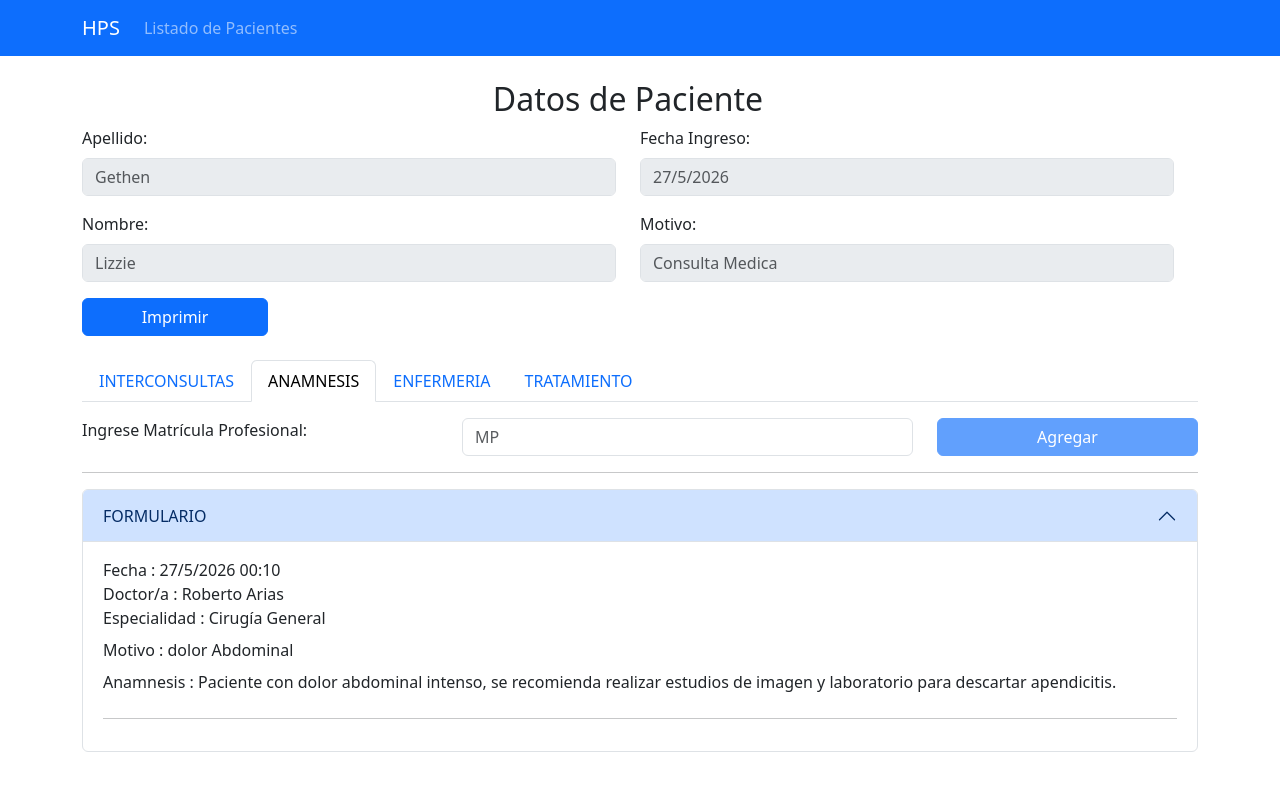
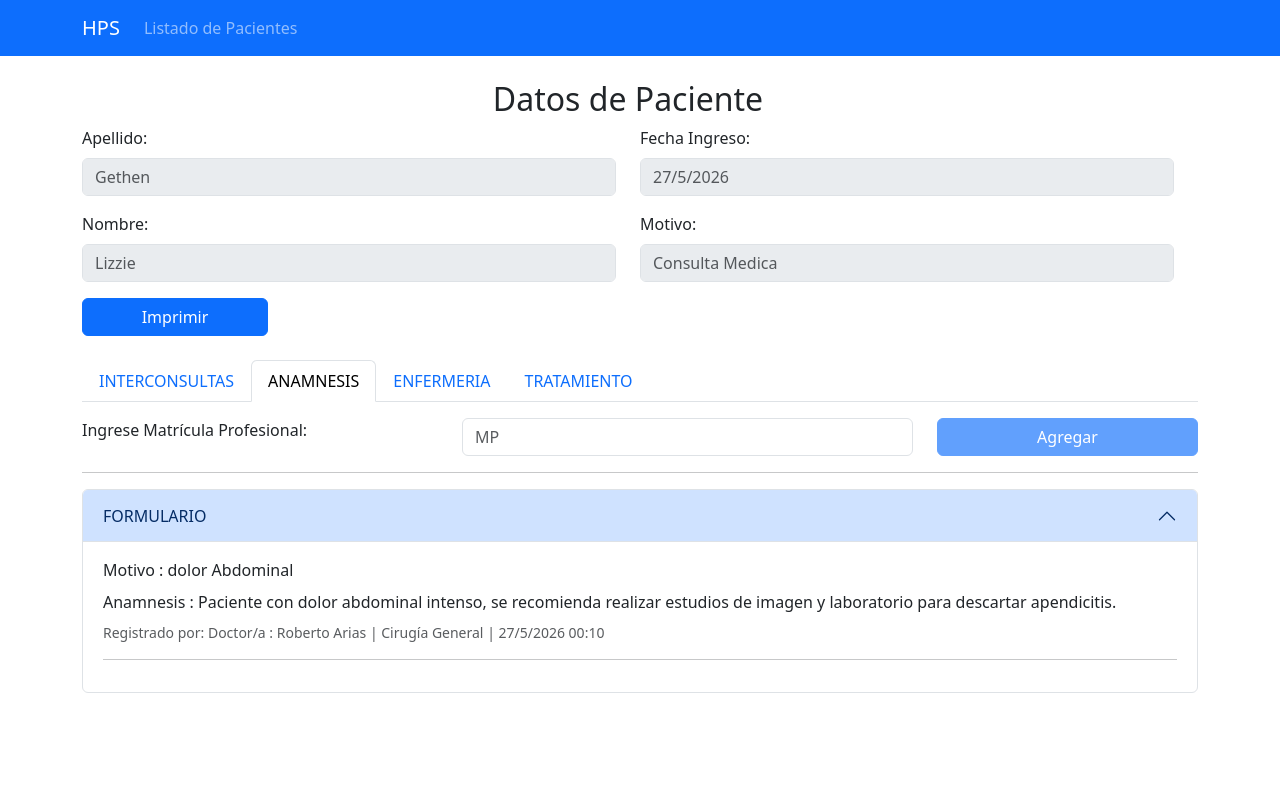
Before and after one commit to fas23/module_guard, a React (Vite) app: page /paciente/1 in a window 1280 px wide. Both pictures are taken after a click on the tab "ANAMNESIS". Shown: the top 790 px of the page. Built offline with nearby package versions, Linux system fonts and the light colour scheme.

Commit message:
update files database, and formanamnesis

```diff
--- a/src/data/dataBase.js
+++ b/src/data/dataBase.js
@@ -146,8 +146,11 @@ const data = {
       id: 1,
       idPaciente: 1,
       idDoctor: 1,
+      controlSignosVitales: "TA 120/80 - FC 72",
+      dieta: "Hiposódica",
       name_doctor: "Roberto",
       surname_doctor: "Arias",
+      medicationId: "1",
       medication: "Propofol",
       description: "Anestésico utilizado durante el procedimiento.",
       today: today,
--- a/src/presentation/components/FormAnamnesis.jsx
+++ b/src/presentation/components/FormAnamnesis.jsx
@@ -24,7 +24,7 @@ const FormAnamnesis = ({ listAnamnesis, idPac, profession, printRef }) => {
                 .map((anam, index) => (
                   <React.Fragment key={`${anam.id}-${index}`}>
                     <Row>
-                      <Form.Label>
+                      {/* <Form.Label>
                         Fecha : {`${anam.today} ${anam.hour}`}
                         <br />
                         {anam.profession === "doctor"
@@ -32,9 +32,9 @@ const FormAnamnesis = ({ listAnamnesis, idPac, profession, printRef }) => {
                           : `Lic/a : ${anam.name_doctor} ${anam.surname_doctor}`}
                         <br />
                         Especialidad : {anam.speciality}
-                      </Form.Label>
+                      </Form.Label> */}
 
-                      {index === 0 && (
+                      {index === 0 && anam.profession === "doctor" && (
                         <Form.Label>Motivo : {anam.motivo}</Form.Label>
                       )}
 
@@ -43,6 +43,15 @@ const FormAnamnesis = ({ listAnamnesis, idPac, profession, printRef }) => {
                           ? `Anamnesis : ${anam.ananmnesis}`
                           : `Novedades : ${anam.ananmnesis}`}
                       </Form.Label>
+
+                      <small className="text-muted">
+                        Registrado por:{" "}
+                        {anam.profession === "doctor"
+                          ? `Doctor/a : ${anam.name_doctor} ${anam.surname_doctor}`
+                          : `Lic/a : ${anam.name_doctor} ${anam.surname_doctor}`}
+                        {" | "} {anam.speciality} {" | "}
+                        {anam.today} {anam.hour}
+                      </small>
                     </Row>
                     <hr />
                   </React.Fragment>
```
